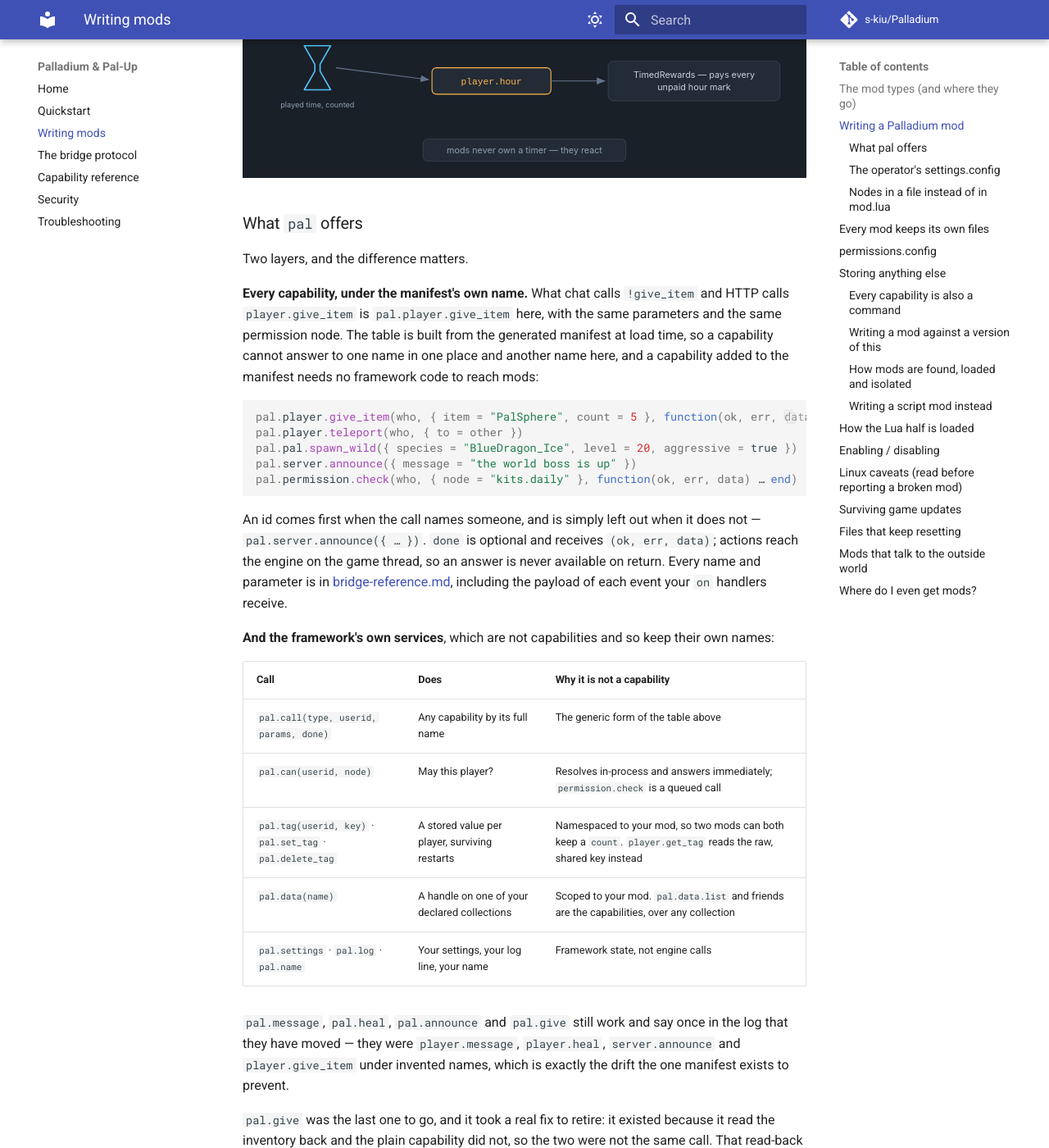
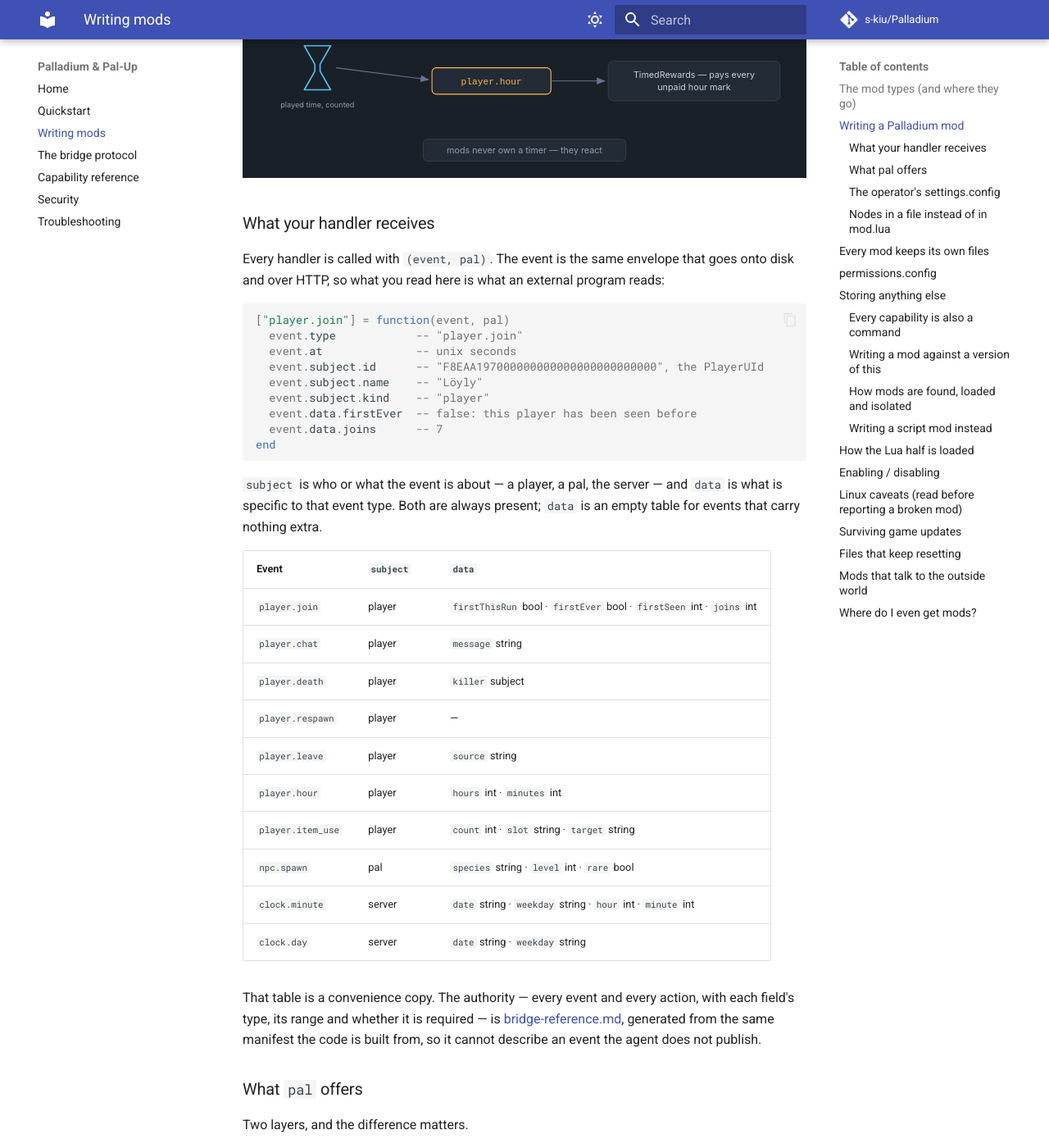
Before and after one commit to s-kiu/Palladium, an MkDocs documentation site: the page built from docs/mods.md, in a window 1280 px wide and 1400 px high, scrolled down 2882 px. Shown: the whole window at 82% size. Built offline with MkDocs 1.6.1 and Material for MkDocs 9.7.7, drawn with Linux system fonts in a browser that asks for light colours; comment, search, counter and statistics services are not loaded; some of the changed text lies outside the part shown.

Commit message:
Say what an event carries where the handler is being written

````diff
--- a/docs/mods.md
+++ b/docs/mods.md
@@ -79,10 +79,51 @@ call that loads the file is the call that reads the manifest.
 | `name` | Must match the folder name |
 | `permissions` | Nodes the mod owns, each with a description and a default. They must start with the mod's own lowercased name |
 | `settings` | Free-form table, reachable as `pal.settings` — the author's defaults; see the overlay below |
-| `on` | One function per event type — `player.join`, `player.chat`, `player.death`, `player.respawn`, `player.leave`, `npc.spawn`, `player.hour` (a played hour completed), `clock.minute` and `clock.day` (server-local wall clock), `player.item_use` (experimental). Each event's `subject` and `data` fields, with their types, are in [bridge-reference.md](bridge-reference.md) |
+| `on` | One function per event type — `player.join`, `player.chat`, `player.death`, `player.respawn`, `player.leave`, `npc.spawn`, `player.hour` (a played hour completed), `clock.minute` and `clock.day` (server-local wall clock), `player.item_use` (experimental). What each one carries: [what your handler receives](#what-your-handler-receives) |
 | `commands` | Chat commands, each with a `run` and optionally a `node` to gate it |
 
 ![Time arrives as events: the wall clock fires clock.minute and clock.day, counted playtime fires player.hour — Leaderboards and TimedRewards react instead of owning timers.](img/time-events.svg)
+
+### What your handler receives
+
+Every handler is called with `(event, pal)`. The event is the same envelope
+that goes onto disk and over HTTP, so what you read here is what an external
+program reads:
+
+```lua
+["player.join"] = function(event, pal)
+  event.type            -- "player.join"
+  event.at              -- unix seconds
+  event.subject.id      -- "F8EAA197000000000000000000000000", the PlayerUId
+  event.subject.name    -- "Löyly"
+  event.subject.kind    -- "player"
+  event.data.firstEver  -- false: this player has been seen before
+  event.data.joins      -- 7
+end
+```
+
+`subject` is who or what the event is about — a player, a pal, the server —
+and `data` is what is specific to that event type. Both are always present;
+`data` is an empty table for events that carry nothing extra.
+
+| Event | `subject` | `data` |
+|---|---|---|
+| `player.join` | player | `firstThisRun` bool · `firstEver` bool · `firstSeen` int · `joins` int |
+| `player.chat` | player | `message` string |
+| `player.death` | player | `killer` subject |
+| `player.respawn` | player | — |
+| `player.leave` | player | `source` string |
+| `player.hour` | player | `hours` int · `minutes` int |
+| `player.item_use` | player | `count` int · `slot` string · `target` string |
+| `npc.spawn` | pal | `species` string · `level` int · `rare` bool |
+| `clock.minute` | server | `date` string · `weekday` string · `hour` int · `minute` int |
+| `clock.day` | server | `date` string · `weekday` string |
+
+That table is a convenience copy. The authority — every event and every action,
+with each field's type, its range and whether it is required — is
+[bridge-reference.md](bridge-reference.md), generated from the same manifest
+the code is built from, so it cannot describe an event the agent does not
+publish.
 
 ### What `pal` offers
 
````
Also changed, not shown: mods/GoldStreak/README.md (+18 -0 lines), mods/Leaderboards/README.md (+16 -0 lines), mods/Palladium/README.md (+8 -0 lines), mods/TimedRewards/README.md (+18 -0 lines), mods/WelcomeKit/README.md (+18 -0 lines).
